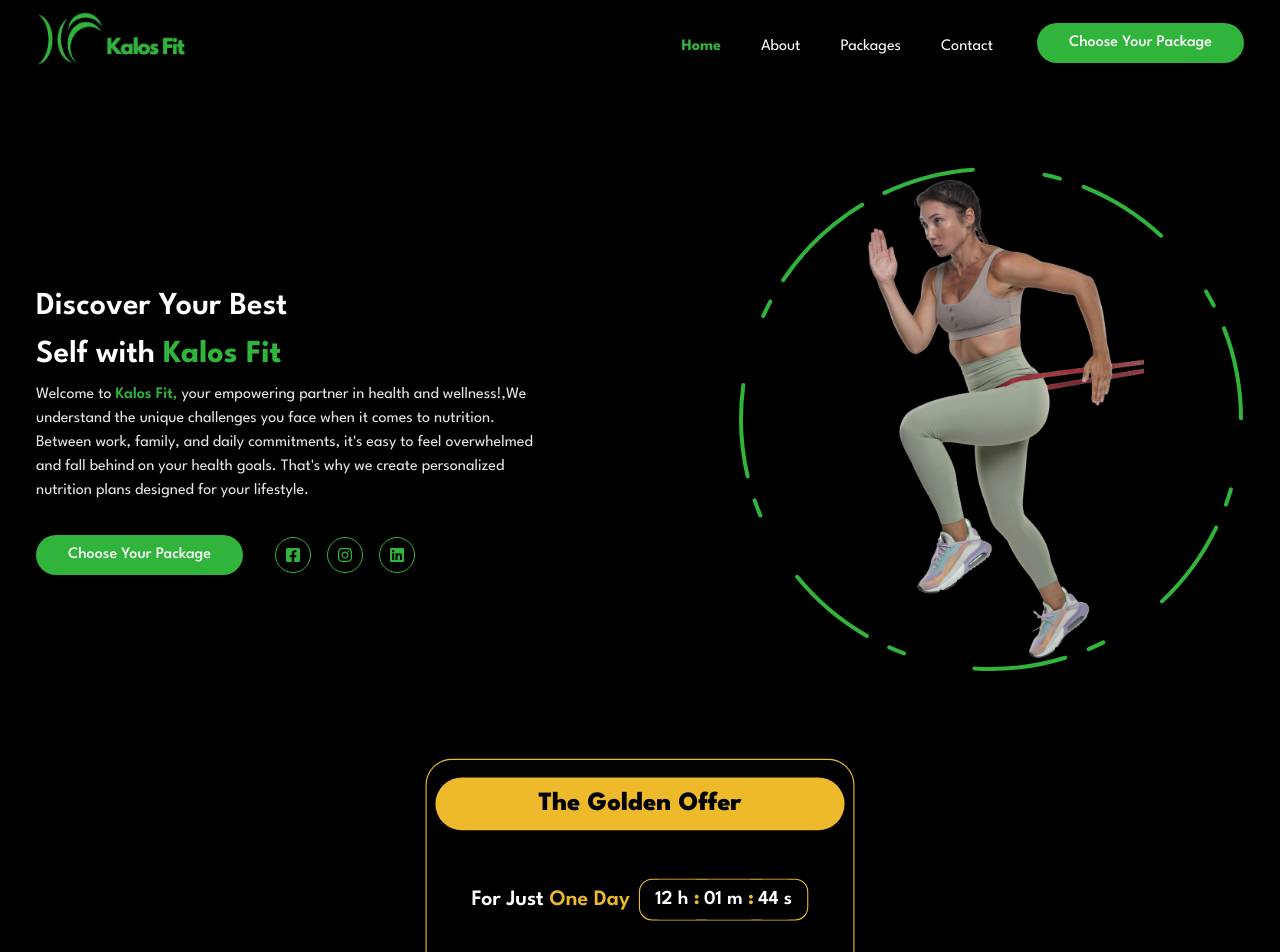
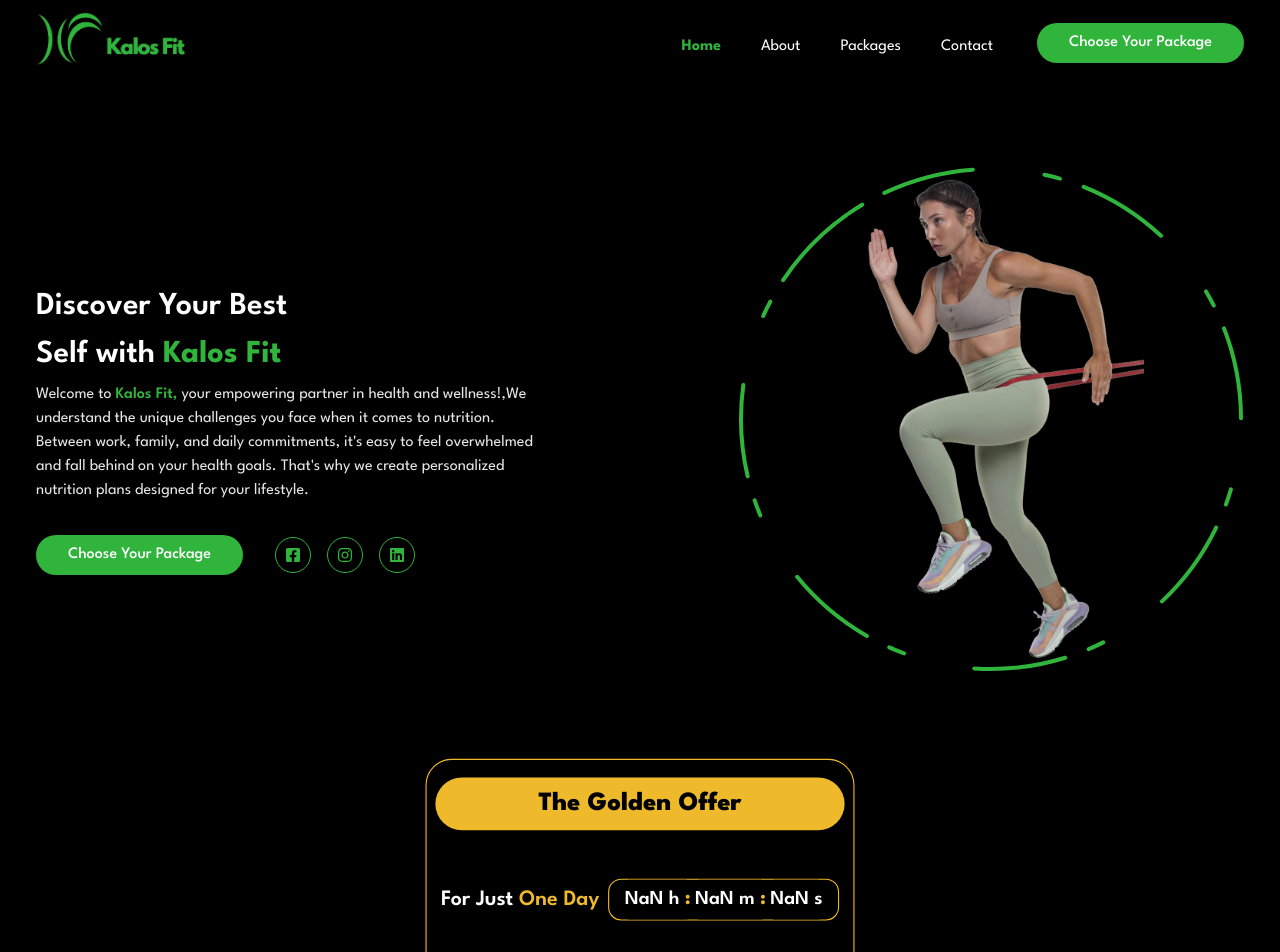
Before and after one commit to mohamed-sayed-elmahdy/kalos-fit, a Next.js app: page / in a window 1280 px wide. Shown: the top 952 px of the page. Built offline with nearby package versions, Linux system fonts and the light colour scheme.

Commit message:
update date

```diff
--- a/src/app/components/GoldenPackage.jsx
+++ b/src/app/components/GoldenPackage.jsx
@@ -18,7 +18,7 @@
         </div>
 
         <div className="flex items-center justify-evenly gap-2 mt-4 mb-2 text-gold text-sm flex-wrap">
-          <CounterdownTimer endDate="2025-02-07T00:00:00" />
+          <CounterdownTimer endDate="2025-02-010T00:00:00" />
         </div>
 
         {/* ضمان الثلاثة أشهر */}
--- a/src/app/components/packages/Packages.jsx
+++ b/src/app/components/packages/Packages.jsx
@@ -117,8 +117,8 @@
           <span>${pkg.price}</span>
           {index === 1 && (
             <CounterdownTimer
-              startDate="2025-02-06T00:00:00"
-              endDate="2025-02-07T00:00:00"
+              startDate="2025-02-09T00:00:00"
+              endDate="2025-02-10T00:00:00"
             />
           )}
         </div>
```
